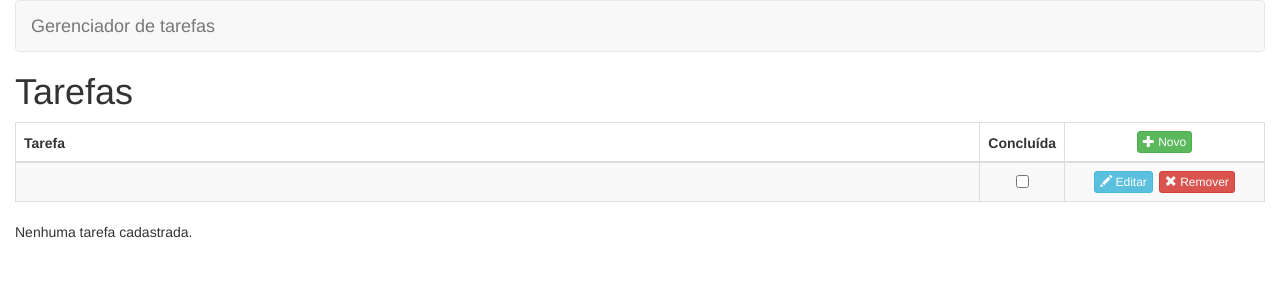
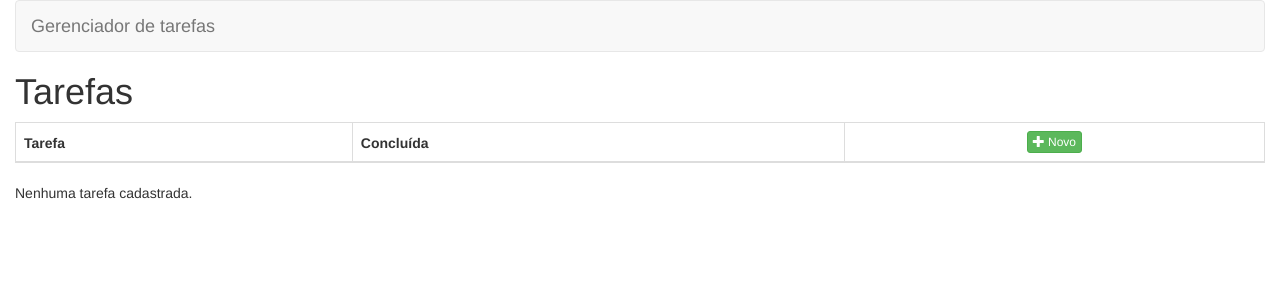
Before and after one commit to srlopesramos/EstudoAngular, an Angular app: page /tarefas/listar in a window 1280 px wide. Shown: the top 300 px of the page. Built offline with nearby package versions, Linux system fonts and the light colour scheme.

Commit message:
feat: Creda a listagem de tarefas

```diff
--- a/src/app/tarefas/listar/listar-tarefas.component.html
+++ b/src/app/tarefas/listar/listar-tarefas.component.html
@@ -15,11 +15,17 @@
   </tr>
   </thead>
   <tbody>
+    @for (tarefa of tarefas; track tarefa.id) {
       <tr>
-    <td></td>
+        <td [class.success]="!tarefa.concluida">
+          {{ tarefa.nome }}
+        </td>
         <td style="width: 70px" class="text-center">
           <input
-        type="checkbox">
+            type="checkbox"
+            [value]="tarefa.id"
+            [checked]="tarefa.concluida"
+          >
         </td>
         <td class="text-center" style="width: 200px">
           <a
@@ -36,7 +42,9 @@
           </a>
         </td>
       </tr>
+    }
   </tbody>
 </table>
-
+@if (tarefas.length < 1) {
   <p>Nenhuma tarefa cadastrada.</p>
+}
--- a/src/app/tarefas/listar/listar-tarefas.component.ts
+++ b/src/app/tarefas/listar/listar-tarefas.component.ts
@@ -1,4 +1,5 @@
-import { Component } from '@angular/core';
+import { Component, OnInit } from '@angular/core';
+import {TarefaService, Tarefa} from '../shared';
 
 @Component({
   selector: 'app-listar-tarefas',
@@ -6,6 +7,18 @@ import { Component } from '@angular/core';
   templateUrl: './listar-tarefas.component.html',
   styleUrl: './listar-tarefas.component.scss'
 })
-export class ListarTarefasComponent {
+export class ListarTarefasComponent implements OnInit {
+
+  tarefas: Tarefa[];
+
+  constructor(private tarefaService: TarefaService) {}
+
+  ngOnInit() {
+    this.tarefas = this.listarTodos();
+  }
+
+  listarTodos(): Tarefa[]{
+    return this.tarefaService.listarTodos();
+  }
 
 }
```
Lines whose indentation alone changed are shown as unchanged.
